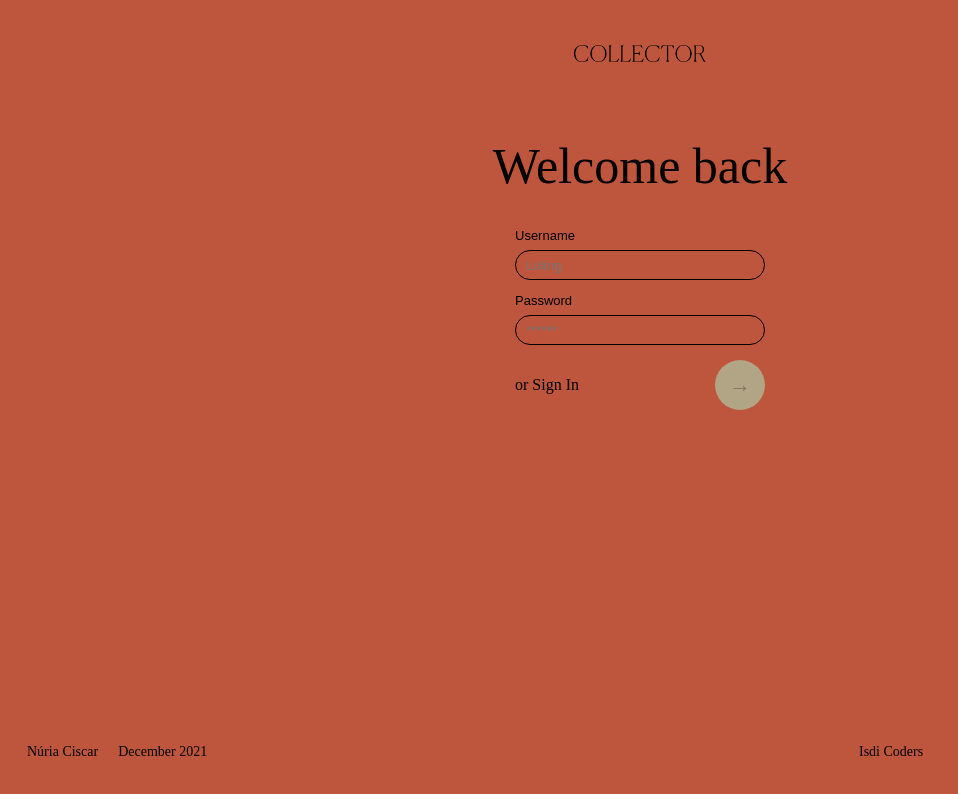
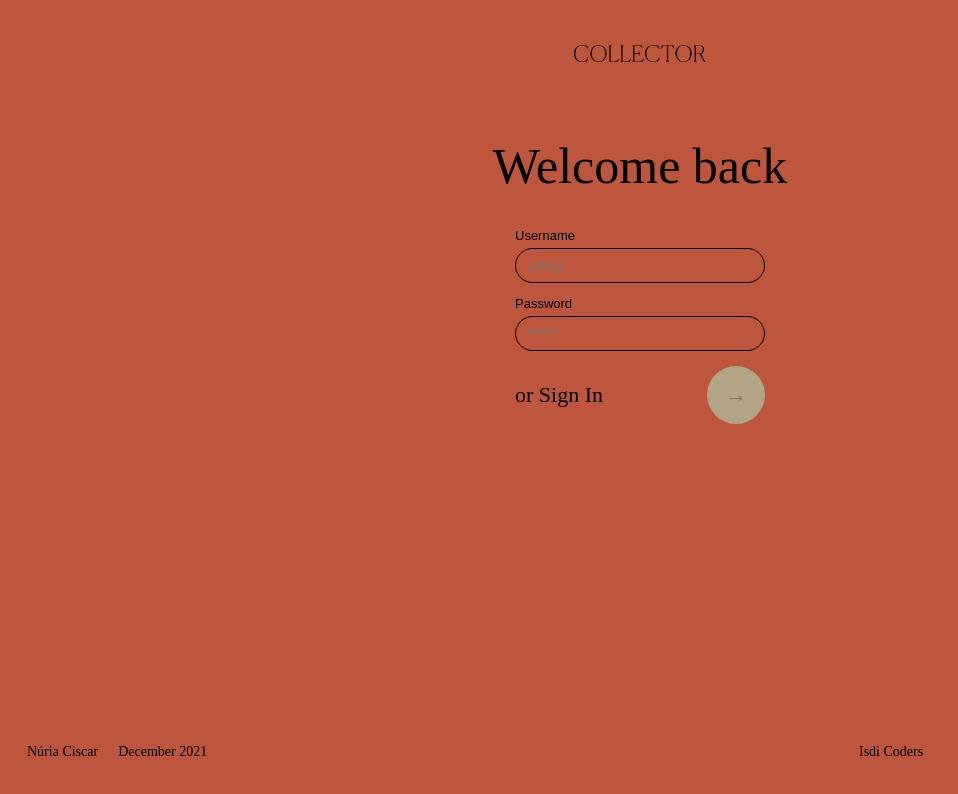
Before and after one commit to nuriaciscar/COLLECTOR_frontend, a Vue app: page /login in a window 1280 px wide. Shown: the top 794 px of the page, without its empty margins (0-958 px from the left). Built offline with nearby package versions, Linux system fonts and the light colour scheme; a web font is replaced by a local one.

Commit message:
Fixed size button, SignUp and label font size and labels paddings

```diff
--- a/src/components/Login.vue
+++ b/src/components/Login.vue
@@ -123,19 +123,20 @@ export default defineComponent({
   display: flex;
   align-items: flex-end;
   justify-content: flex-end;
-  width: 20%;
+  width: 25%;
   &__button {
     @include button;
   }
 }
 
 .sign {
-  width: 80%;
+  width: 75%;
   &__signIn {
     font: "Canela", serif;
     color: #000;
     outline: inherit;
     margin-left: 0;
+    font-size: 22px;
   }
 }
 
--- a/src/styles/_mixins.scss
+++ b/src/styles/_mixins.scss
@@ -25,7 +25,7 @@
     border-radius: 60px;
     background-color: transparent;
     width: 250px;
-    height: 30px;
+    height: 35px;
     color: #000;
     font-family: "Public Sans", sans-serif;
     padding: 10px;
@@ -43,7 +43,7 @@
     font-family: "Public Sans", sans-serif;
     font-size: 13px;
     padding-top: 13px;
-    padding-bottom: 7px;
+    padding-bottom: 5px;
 
     &.wrong {
       color: red;
@@ -58,8 +58,8 @@
   outline: inherit;
   border-radius: 50%;
   background-color: $brown;
-  width: 50px;
-  height: 50px;
+  width: 58px;
+  height: 58px;
   font-size: 22px;
 
   ::placeholder {
```
